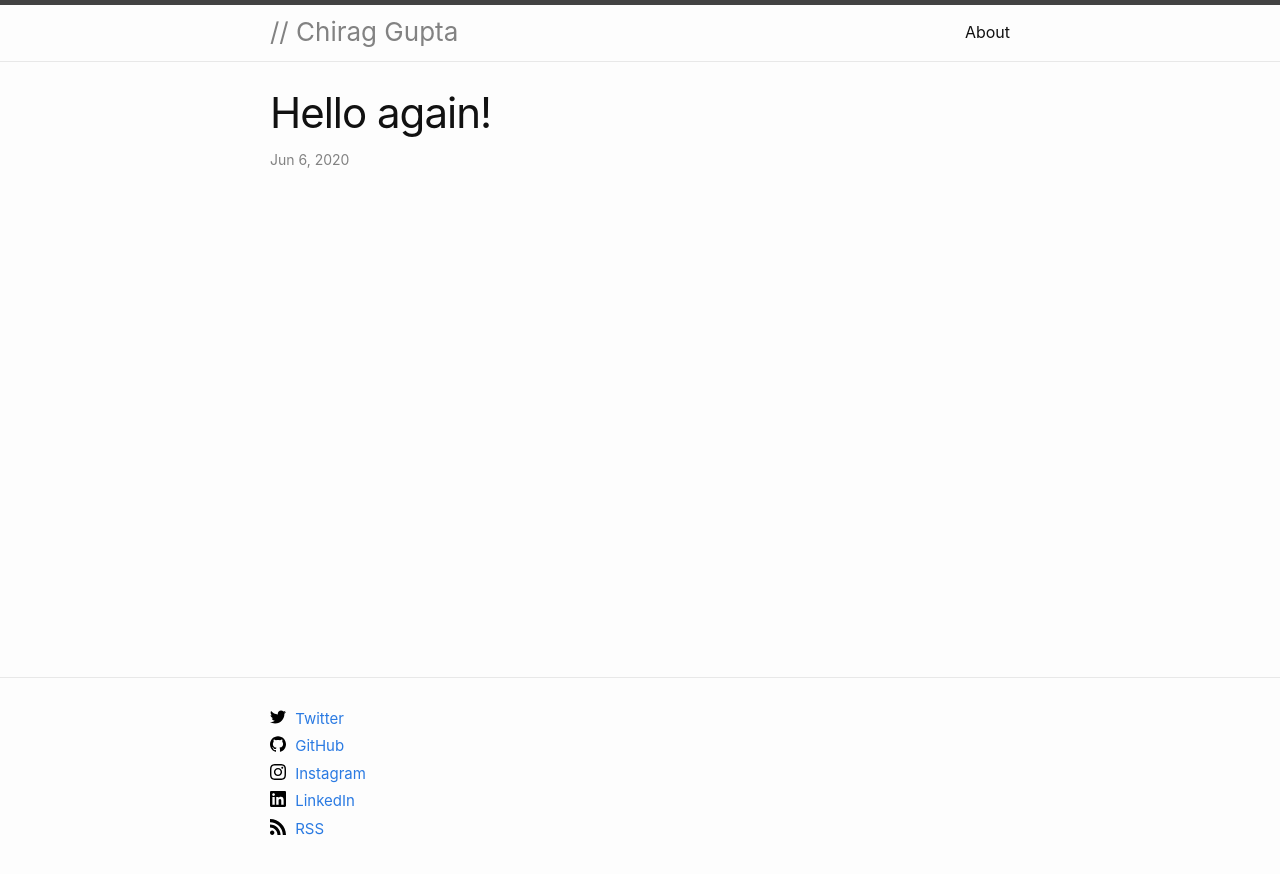
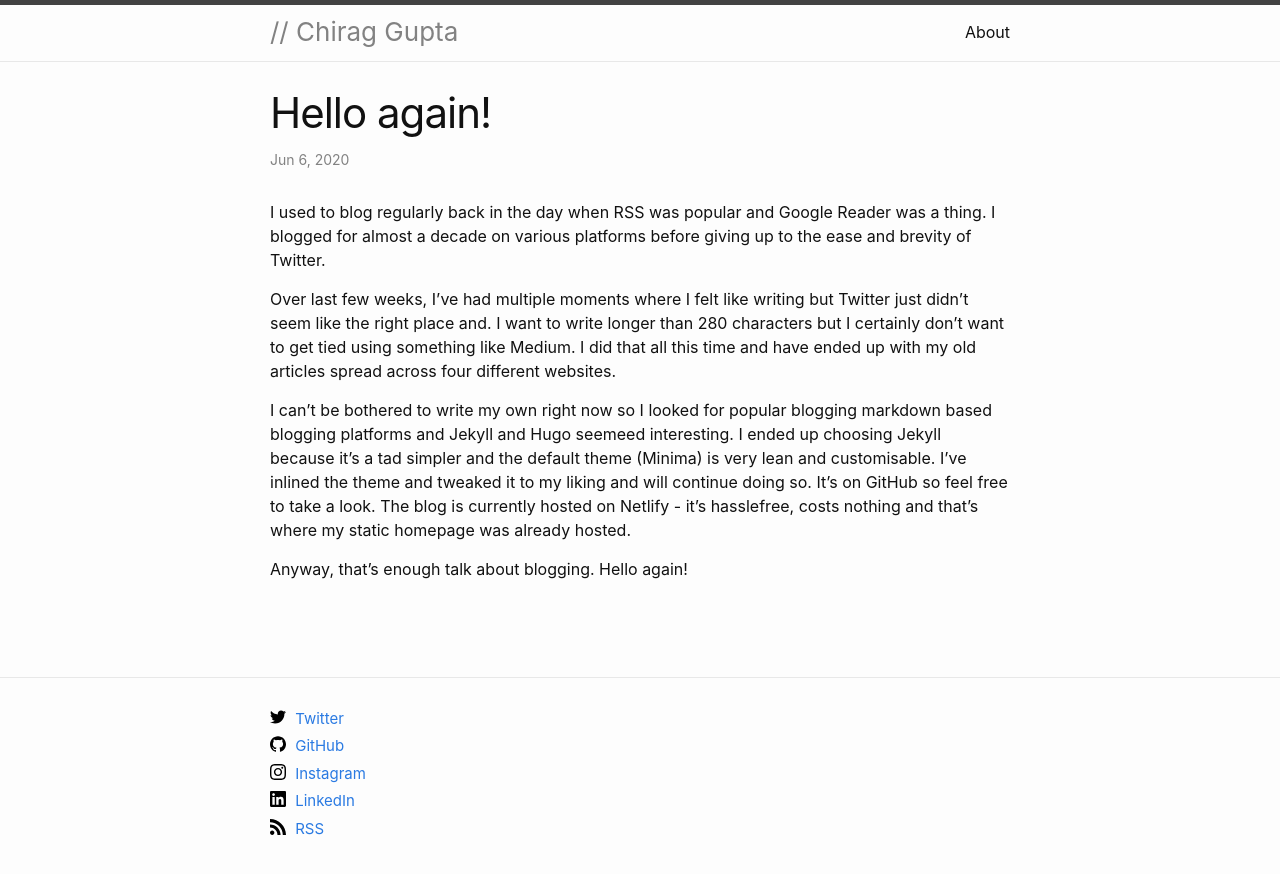
Before and after one commit to chiraggupta/ChiragGupta.com, a Jekyll site: the page built from _posts/2020-06-06-hello-again.md, in a window 1280 px wide. Shown: the top 874 px of the page. Built offline with Jekyll 4.4.1, drawn with Linux system fonts in a browser that asks for light colours.

Commit message:
Add first post - Hello again!

```diff
--- a/_posts/2020-06-06-hello-again.md
+++ b/_posts/2020-06-06-hello-again.md
@@ -1,6 +1,14 @@
 ---
 layout: post
 title: 'Hello again!'
-date: 2020-06-06 08:01:10 +0100
+date: 2020-06-06 10:00:01 +0100
 categories: blog
 ---
+
+I used to blog regularly back in the day when RSS was popular and Google Reader was a thing. I blogged for almost a decade on various platforms before giving up to the ease and brevity of Twitter.
+
+Over last few weeks, I've had multiple moments where I felt like writing but Twitter just didn't seem like the right place and. I want to write longer than 280 characters but I certainly don't want to get tied using something like Medium. I did that all this time and have ended up with my old articles spread across four different websites.
+
+I can't be bothered to write my own right now so I looked for popular blogging markdown based blogging platforms and Jekyll and Hugo seemeed interesting. I ended up choosing Jekyll because it's a tad simpler and the default theme (Minima) is very lean and customisable. I've inlined the theme and tweaked it to my liking and will continue doing so. It's on GitHub so feel free to take a look. The blog is currently hosted on Netlify - it's hasslefree, costs nothing and that's where my static homepage was already hosted.
+
+Anyway, that's enough talk about blogging. Hello again!
```
